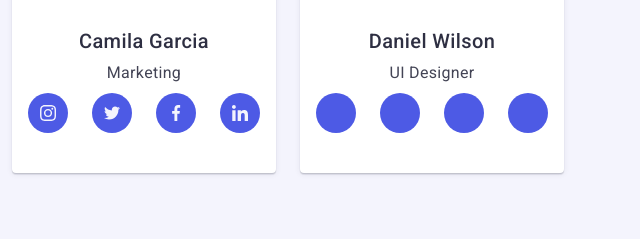
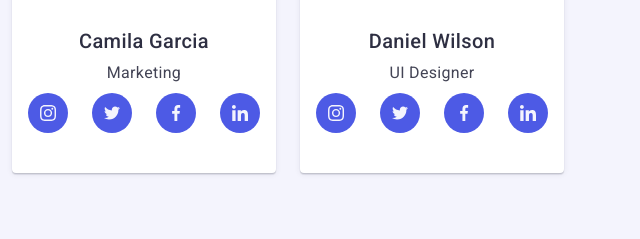
Before and after one commit to MeldiUA/goit-markup-hw-04, a website: page index.html in a window 1280 px wide. Shown: the part 1656-1895 px from the top of the page, 640-1280 px from the left. Drawn offline with nearby package versions, Linux system fonts and the light colour scheme.

Commit message:
Update index.html

```diff
--- a/index.html
+++ b/index.html
@@ -315,7 +315,7 @@
                         width="16"
                         height="16"
                       >
-                        <use href="./imicons.svg#icon-instagram"></use>
+                        <use href="./images/icons.svg#icon-instagram"></use>
                       </svg>
                     </a>
                   </li>
@@ -326,7 +326,7 @@
                         height="16"
                         class="social-link-member-icon"
                       >
-                        <use href="./imicons.svg#icon-twitter"></use>
+                        <use href="./images/icons.svg#icon-twitter"></use>
                       </svg>
                     </a>
                   </li>
@@ -337,7 +337,7 @@
                         height="16"
                         class="social-link-member-icon"
                       >
-                        <use href="./imicons.svg#icon-facebook"></use>
+                        <use href="./images/icons.svg#icon-facebook"></use>
                       </svg>
                     </a>
                   </li>
@@ -348,7 +348,7 @@
                         height="16"
                         class="social-link-member-icon"
                       >
-                        <use href="./imicons.svg#icon-linkedin"></use>
+                        <use href="./images/icons.svg#icon-linkedin"></use>
                       </svg>
                     </a>
                   </li>
```
